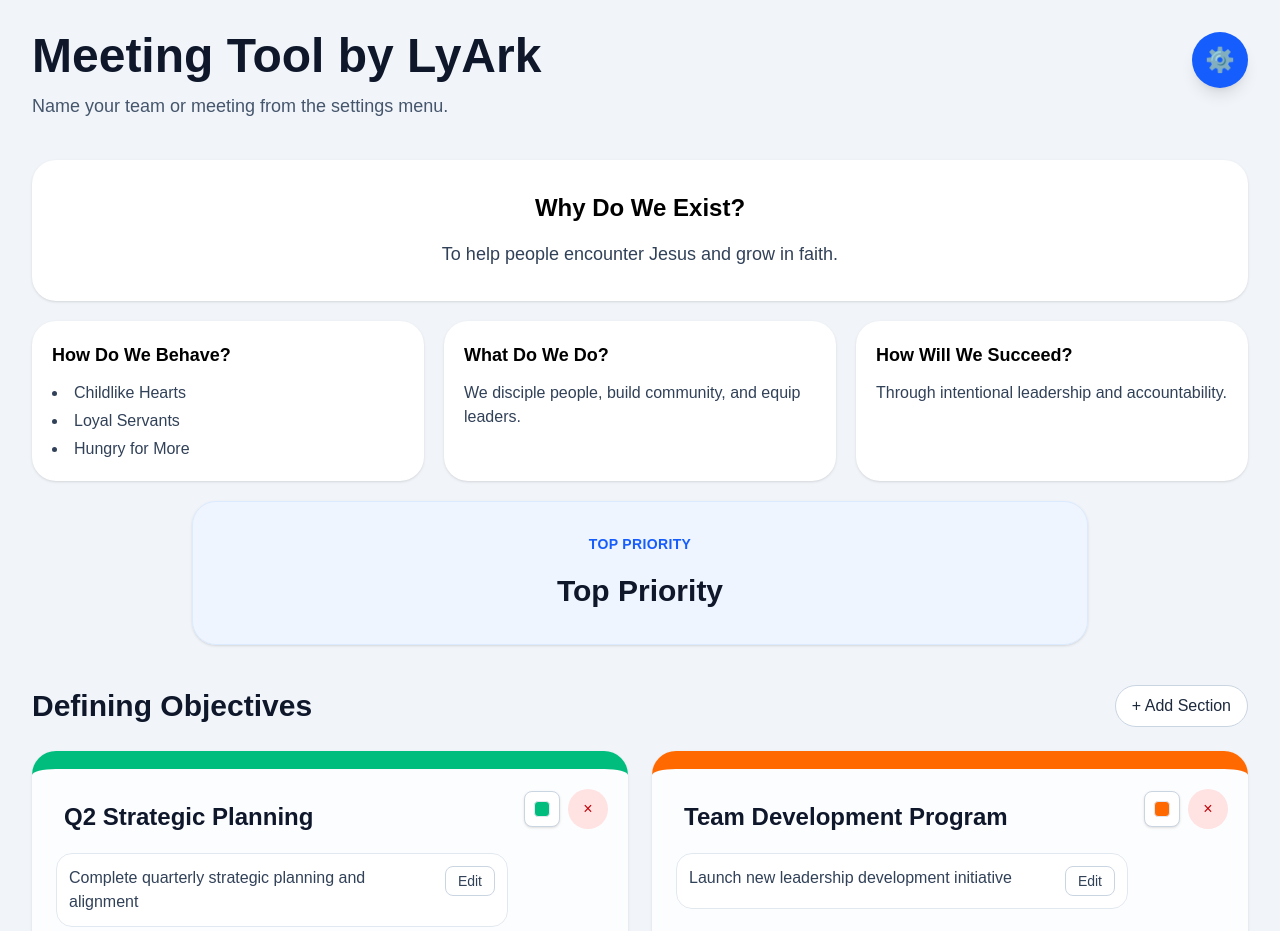
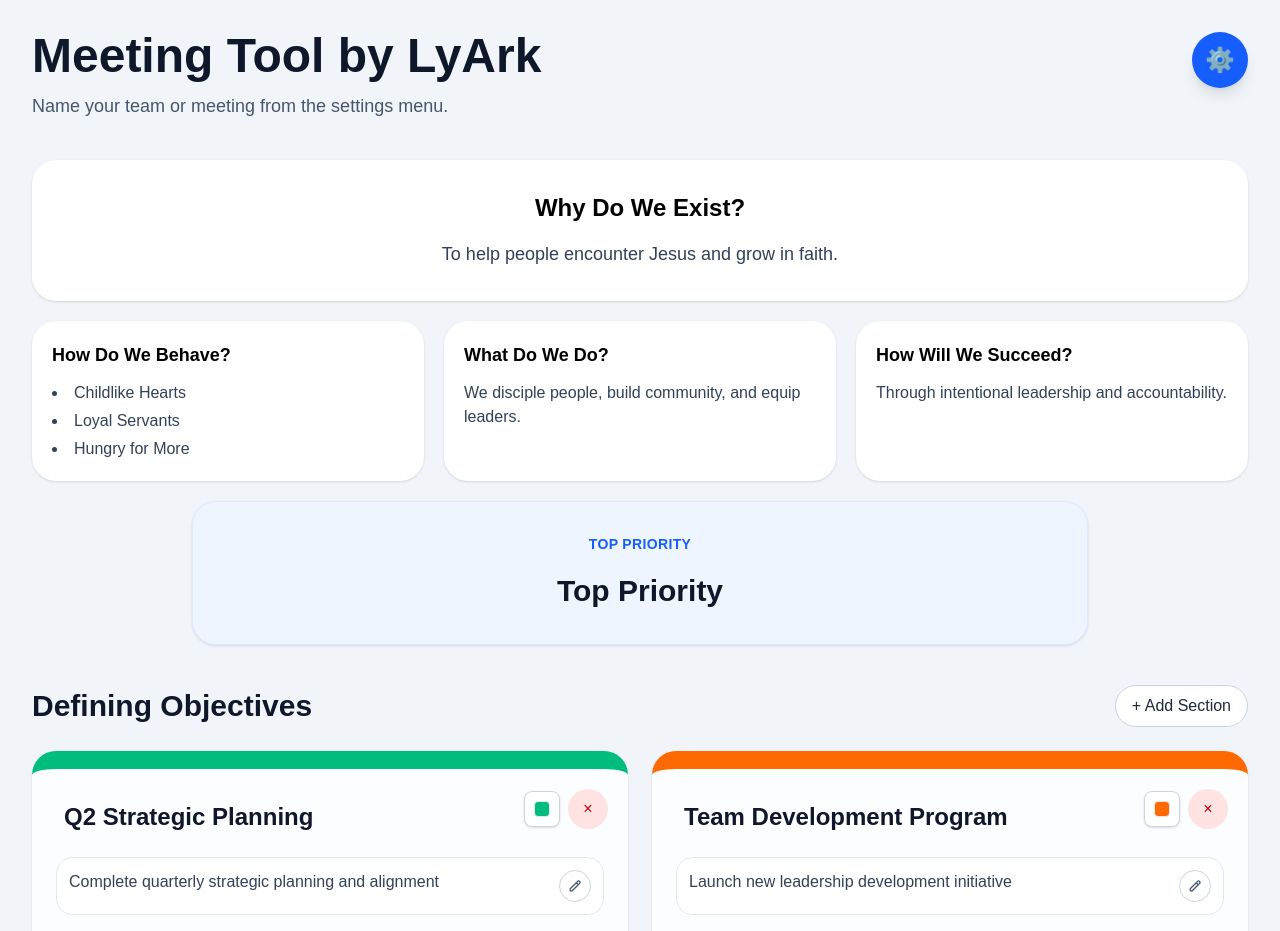
Before and after one commit to NaNo8831/Tool, a Next.js app: page / in a window 1280 px wide. Shown: the top 931 px of the page. Built offline with nearby package versions, Linux system fonts and the light colour scheme.

Commit message:
Refine objective editing interactions

```diff
--- a/app/components/objectives/ObjectiveCard.tsx
+++ b/app/components/objectives/ObjectiveCard.tsx
@@ -41,26 +41,47 @@ export function ObjectiveCard({
   onOpenTask,
   onTaskStatusChange
 }: ObjectiveCardProps) {
-  const [isEditingRichText, setIsEditingRichText] = useState(false);
+  const [isEditingTitle, setIsEditingTitle] = useState(false);
+  const [isEditingDescription, setIsEditingDescription] = useState(false);
+  const isEditingObjective = isEditingTitle || isEditingDescription;
+
+  const preventObjectiveDragFromEditRegion = (event: DragEvent<HTMLElement>) => {
+    event.preventDefault();
+    event.stopPropagation();
+  };
 
   return (
     <div
-      draggable={!isEditingRichText}
-      onDragStart={() => {
-        if (isEditingRichText) return;
+      draggable={!isEditingObjective}
+      onDragStart={(event) => {
+        if (isEditingObjective) {
+          event.preventDefault();
+          return;
+        }
         onDragStart(objective.id);
       }}
       onDragOver={onDragOver}
       onDrop={() => onDrop(objective.id)}
-      className={`relative rounded-3xl p-6 shadow bg-white/80 backdrop-blur-sm border-t-[18px] ${objectiveColorClasses[objective.color]} ${isEditingRichText ? 'cursor-default' : 'cursor-grab'} transition hover:shadow-xl`}
+      className={`relative rounded-3xl p-6 shadow bg-white/80 backdrop-blur-sm border-t-[18px] ${objectiveColorClasses[objective.color]} ${isEditingObjective ? 'cursor-default' : 'cursor-grab'} transition hover:shadow-xl`}
     >
-      <div className="mb-5 pr-24">
+      <div className="mb-5 space-y-4">
+        <div
+          className="pr-24"
+          onMouseDown={(event) => event.stopPropagation()}
+          onDragStart={preventObjectiveDragFromEditRegion}
+        >
           <EditableField
             value={objective.title}
             onSave={(value) => onUpdateTitle(objective.id, value)}
             placeholder="Objective title"
-          className="text-2xl font-semibold text-slate-900 mb-3"
+            className="text-2xl font-semibold text-slate-900"
+            onEditingChange={setIsEditingTitle}
           />
+        </div>
+        <div
+          onMouseDown={(event) => event.stopPropagation()}
+          onDragStart={preventObjectiveDragFromEditRegion}
+        >
           <RichTextEditor
             value={objective.description}
             onChange={(value) => onUpdateDescription(objective.id, value)}
@@ -68,8 +89,9 @@ export function ObjectiveCard({
             className="text-slate-700"
             minHeightClassName="min-h-[120px]"
             ariaLabel="Objective description"
-          onEditingChange={setIsEditingRichText}
+            onEditingChange={setIsEditingDescription}
           />
+        </div>
       </div>
 
       <div className="absolute right-5 top-5 flex items-center gap-2">
--- a/app/components/ui/EditableField.tsx
+++ b/app/components/ui/EditableField.tsx
@@ -10,6 +10,7 @@ interface EditableFieldProps {
   className?: string;
   editorClassName?: string;
   actionClassName?: string;
+  onEditingChange?: (isEditing: boolean) => void;
 }
 
 export function EditableField({
@@ -19,19 +20,27 @@ export function EditableField({
   multiline = false,
   className = '',
   editorClassName = '',
-  actionClassName = ''
+  actionClassName = '',
+  onEditingChange
 }: EditableFieldProps) {
   const [isEditing, setIsEditing] = useState(false);
   const [editValue, setEditValue] = useState(value);
 
+  const startEditing = () => {
+    setIsEditing(true);
+    onEditingChange?.(true);
+  };
+
   const handleSave = () => {
     onSave(editValue);
     setIsEditing(false);
+    onEditingChange?.(false);
   };
 
   const handleCancel = () => {
     setEditValue(value);
     setIsEditing(false);
+    onEditingChange?.(false);
   };
 
   const handleKeyDown = (event: KeyboardEvent<HTMLInputElement | HTMLTextAreaElement>) => {
@@ -68,12 +77,14 @@ export function EditableField({
         )}
         <div className="flex gap-2">
           <button
+            type="button"
             onClick={handleSave}
             className={`px-3 py-1 bg-green-600 text-white rounded text-sm hover:bg-green-700 ${actionClassName}`}
           >
             Save
           </button>
           <button
+            type="button"
             onClick={handleCancel}
             className={`px-3 py-1 bg-slate-500 text-white rounded text-sm hover:bg-slate-600 ${actionClassName}`}
           >
@@ -86,7 +97,7 @@ export function EditableField({
 
   return (
     <div
-      onClick={() => setIsEditing(true)}
+      onClick={startEditing}
       className={`cursor-pointer hover:bg-yellow-50 p-2 rounded transition-colors ${className}`}
     >
       {value || <span className="text-gray-400 italic">{placeholder}</span>}
--- a/app/components/ui/RichTextEditor.tsx
+++ b/app/components/ui/RichTextEditor.tsx
@@ -593,10 +593,31 @@ export function RichTextEditor({
           <button
             type="button"
             onClick={startEditing}
-            className="shrink-0 rounded-lg border border-slate-300 bg-white px-3 py-1 text-sm font-medium text-slate-700 hover:bg-slate-50"
+            className="flex h-8 w-8 shrink-0 items-center justify-center rounded-full border border-slate-300 bg-white text-slate-600 hover:bg-slate-50 hover:text-slate-900"
             aria-label={`Edit ${ariaLabel}`}
           >
-            Edit
+            <svg
+              aria-hidden="true"
+              className="h-4 w-4"
+              viewBox="0 0 20 20"
+              fill="none"
+              xmlns="http://www.w3.org/2000/svg"
+            >
+              <path
+                d="M4 13.5V16h2.5L14.1 8.4l-2.5-2.5L4 13.5Z"
+                stroke="currentColor"
+                strokeWidth="1.6"
+                strokeLinecap="round"
+                strokeLinejoin="round"
+              />
+              <path
+                d="m12.4 5.1 1-1a1.4 1.4 0 0 1 2 0l.5.5a1.4 1.4 0 0 1 0 2l-1 1"
+                stroke="currentColor"
+                strokeWidth="1.6"
+                strokeLinecap="round"
+                strokeLinejoin="round"
+              />
+            </svg>
           </button>
         </div>
       </div>
```
Lines whose indentation alone changed are shown as unchanged.
